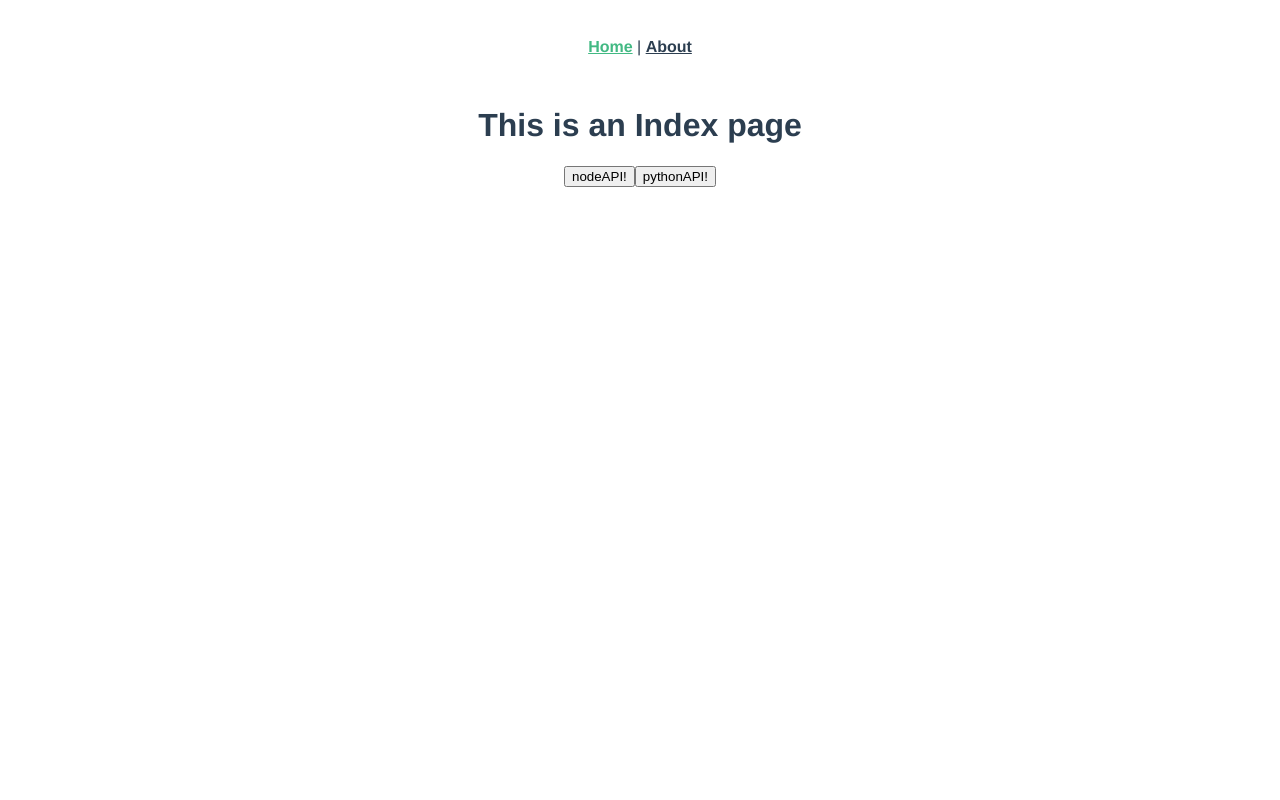
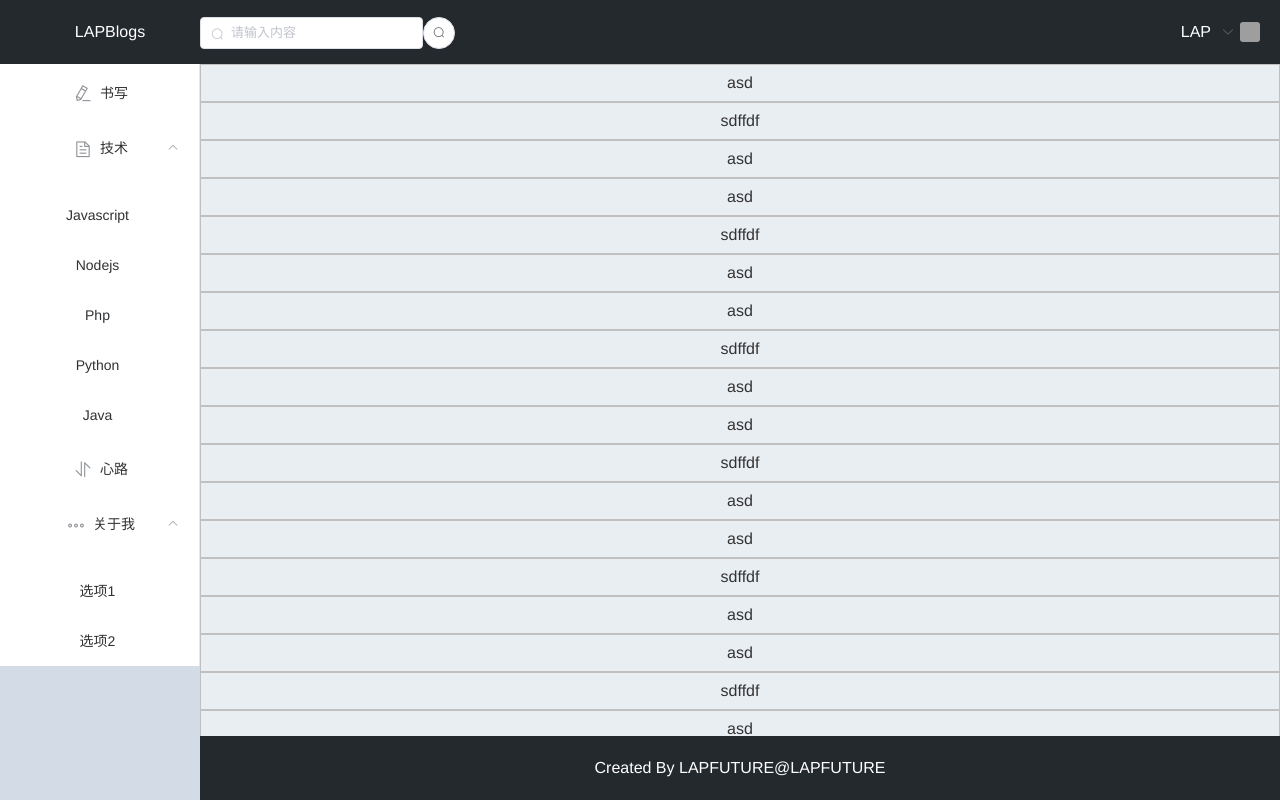
Before and after one commit to LAPFUTURE/LAPBlogs, a Vue app in the folder lap-blogs-frontend/: page / in a window 1280 px wide. Built offline with nearby package versions, Linux system fonts and the light colour scheme; grey boxes are pictures that could not be loaded.

Commit message:
布局完成

```diff
--- /dev/null
+++ b/lap-blogs-frontend/public/css/reset.css
@@ -0,0 +1,45 @@
+html, body, div, span, applet, object, iframe,
+h1, h2, h3, h4, h5, h6, p, blockquote, pre,
+a, abbr, acronym, address, big, cite, code,
+del, dfn, em, img, ins, kbd, q, s, samp,
+small, strike, strong, sub, sup, tt, var,
+b, u, i, center,
+dl, dt, dd, ol, ul, li,
+fieldset, form, label, legend,
+table, caption, tbody, tfoot, thead, tr, th, td,
+article, aside, canvas, details, embed,
+figure, figcaption, footer, header, hgroup,
+menu, nav, output, ruby, section, summary,
+time, mark, audio, video {
+	margin: 0;
+	padding: 0;
+	border: 0;
+	font-size: 100%;
+	font: inherit;
+	vertical-align: baseline;
+}
+/* HTML5 display-role reset for older browsers */
+article, aside, details, figcaption, figure,
+footer, header, hgroup, menu, nav, section {
+	display: block;
+}
+body {
+	line-height: 1;
+	color:rgb(75,75,75);
+	background-color: rgb(240,240,240);
+}
+ol, ul {
+	list-style: none;
+}
+blockquote, q {
+	quotes: none;
+}
+blockquote:before, blockquote:after,
+q:before, q:after {
+	content: '';
+	content: none;
+}
+table {
+	border-collapse: collapse;
+	border-spacing: 0;
+}
--- a/lap-blogs-frontend/public/index.html
+++ b/lap-blogs-frontend/public/index.html
@@ -5,7 +5,22 @@
     <meta http-equiv="X-UA-Compatible" content="IE=edge">
     <meta name="viewport" content="width=device-width,initial-scale=1.0">
     <link rel="icon" href="<%= BASE_URL %>favicon.ico">
+    <link rel="stylesheet" href="css/reset.css">
     <title>lap-blogs-frontend</title>
+    <style>
+      body::-webkit-scrollbar {
+          width: 10px;
+          height: 1px;
+      }
+      body::-webkit-scrollbar-thumb {
+          border-radius: 10px;
+          -webkit-box-shadow: inset 0 0 5px rgba(0,0,0,0.2);
+          background:  #555;
+      }
+      body::-webkit-scrollbar-track {
+          border-radius: 10px;
+      }
+    </style>
   </head>
   <body>
     <noscript>
--- a/lap-blogs-frontend/src/App.vue
+++ b/lap-blogs-frontend/src/App.vue
@@ -1,9 +1,9 @@
 <template>
   <div id="app">
-    <div id="nav">
+    <!-- <div id="nav">
       <router-link to="/">Home</router-link> |
       <router-link to="/about">About</router-link>
-    </div>
+    </div> -->
     <router-view/>
   </div>
 </template>
--- a/lap-blogs-frontend/src/views/Index.vue
+++ b/lap-blogs-frontend/src/views/Index.vue
@@ -1,10 +1,107 @@
 <template>
-    <div>
-      <h1>This is an Index page</h1>
-      <button @click="clickNodeApi">{{ nodeApi }}</button>
-      <button @click="clickPythonApi">{{ pythonApi }}</button>
-    </div>
-  </template>
+    <el-container>
+        <el-header height="8vh" style="justify-content: space-between">
+            <div class="d-flex">
+                <p class="blog">LAPBlogs</p>
+                <p>
+                    <el-input
+                        size="small"
+                        placeholder="请输入内容"
+                        prefix-icon="el-icon-search"
+                        v-model="search">
+                    </el-input>
+                </p>
+                <p>
+                    <el-button icon="el-icon-search" circle size="small"></el-button>
+                </p>
+            </div>
+            <div>
+                <div class="d-flex">
+                    {{ user }}
+                    <el-col :span="12" style="margin:auto 5px;">
+                            <el-dropdown trigger="click">
+                                <span class="el-dropdown-link">
+                                <i class="el-icon-arrow-down el-icon--right"></i>
+                                </span>
+                                <el-dropdown-menu slot="dropdown">
+                                <el-dropdown-item>登录</el-dropdown-item>
+                                <el-dropdown-item>注册</el-dropdown-item>
+                                <el-dropdown-item>关于我</el-dropdown-item>
+                                </el-dropdown-menu>
+                            </el-dropdown>
+                        </el-col>
+                    <img class="avatar" v-bind:src="avatar_addr" alt="" height="20" width="20">
+                </div>
+            </div>
+        </el-header>
+        <el-container>
+            <el-aside width="200px">
+                    <el-menu :default-openeds="['1', '3']">
+                        <el-menu-item index="0">
+                                <i class="el-icon-edit"></i><span slot="title">书写</span>
+                        </el-menu-item>
+                        <el-submenu index="1">
+                            <template slot="title"><i class="el-icon-document"></i>技术</template>
+                            <el-menu-item-group>
+                                <el-menu-item index="1-1">Javascript</el-menu-item>
+                                <el-menu-item index="1-2">Nodejs</el-menu-item>
+                                <el-menu-item index="1-3">Php</el-menu-item>
+                                <el-menu-item index="1-4">Python</el-menu-item>
+                                <el-menu-item index="1-5">Java</el-menu-item>
+                            </el-menu-item-group>
+                            </el-submenu>
+                        </el-submenu>
+                        <el-menu-item index="2">
+                                <i class="el-icon-sort"></i><span slot="title">心路</span>
+                        </el-menu-item>
+                        <el-submenu index="3">
+                                <template slot="title">
+                                    <i class="el-icon-more-outline"></i>关于我</template>
+                                <el-menu-item-group>
+                                    <el-menu-item index="3-1">选项1</el-menu-item>
+                                    <el-menu-item index="3-2">选项2</el-menu-item>
+                                </el-menu-item-group>
+                            </el-submenu>
+                    </el-menu>
+            </el-aside>
+                <el-container>
+                    <el-main style="padding: 0px;">
+                        <div class="box">
+                        <p>asd</p>
+                        <p>sdffdf</p>
+                        <p>asd</p>
+                        <p>asd</p>
+                        <p>sdffdf</p>
+                        <p>asd</p>
+                        <p>asd</p>
+                        <p>sdffdf</p>
+                        <p>asd</p>
+                        <p>asd</p>
+                        <p>sdffdf</p>
+                        <p>asd</p>
+                        <p>asd</p>
+                        <p>sdffdf</p>
+                        <p>asd</p>
+                        <p>asd</p>
+                        <p>sdffdf</p>
+                        <p>asd</p>
+                        <p>asd</p>
+                        <p>asd</p>
+                        <p>sdffdf</p>
+                        <p>asd</p>
+                        <p>asd</p>
+                        <p>sdffdf</p>
+                        <p>asd</p>
+                        <p>asd</p>
+                        <p>sdffdf</p>
+                        <p>asd</p>
+                    </div>
+                    </el-main>
+                    <el-footer height="8vh">Created By LAPFUTURE@LAPFUTURE</el-footer>
+                </el-container>
+        </el-container>
+    </el-container>
+</template>
 
 <script>
     export default {
@@ -12,7 +109,10 @@
       data(){
         return {
             nodeApi : "nodeAPI!",
-            pythonApi : "pythonAPI!"
+            pythonApi : "pythonAPI!",
+            search : '',
+            avatar_addr:"https://avatars2.githubusercontent.com/u/37266366?s=40&v=4",
+            user : "LAP",
         }
       },
       methods:{
@@ -36,3 +136,73 @@
       }
     }
 </script>
+<style>
+    .el-header{
+        line-height: 8vh;
+        display: flex;
+        background-color: #24292e;
+        color: #fff;
+    }
+    .el-footer{
+        text-align: center;
+        line-height: 8vh;
+        background-color: #24292e;
+        color: #fff;
+    }
+    .blog{
+        width:180px;
+    }
+    input{
+        border-radius: 4px;
+    }
+    .avatar{
+        border-radius: 3px;
+        margin:auto;
+    }
+    .write{
+        font-size: 14px;
+        color:#303133;
+        cursor: pointer;
+        padding: 0 20px;
+    }
+    .d-flex{
+        display: flex;
+    }
+    .el-aside {
+        background-color: #D3DCE6;
+        color: #333;
+        text-align: center;
+        height: calc(100%-60px);
+        line-height: 8vh;
+    }
+    .el-main {
+        background-color: #E9EEF3;
+        color: #333;
+        text-align: center;
+    }
+    .el-main p {
+        border:1px silver solid;
+        padding: 10px;
+    }
+    .box{
+        height: 84vh;
+        overflow: scroll;
+    }
+
+    /*滚动条整体样式*/
+    .box::-webkit-scrollbar {
+        width: 10px;
+        height: 1px;
+    }
+    /*滚动条滑块*/
+    .box::-webkit-scrollbar-thumb {
+        border-radius: 10px;
+        -webkit-box-shadow: inset 0 0 5px rgba(0,0,0,0.2);
+        background: #303133;
+    }
+    /*滚动条轨道*/
+    .box::-webkit-scrollbar-track {
+        border-radius: 10px;
+        background: #eee;
+    }
+</style>
```
Also changed, not shown: 2 other files (tests, documents, lock files or other folders).
